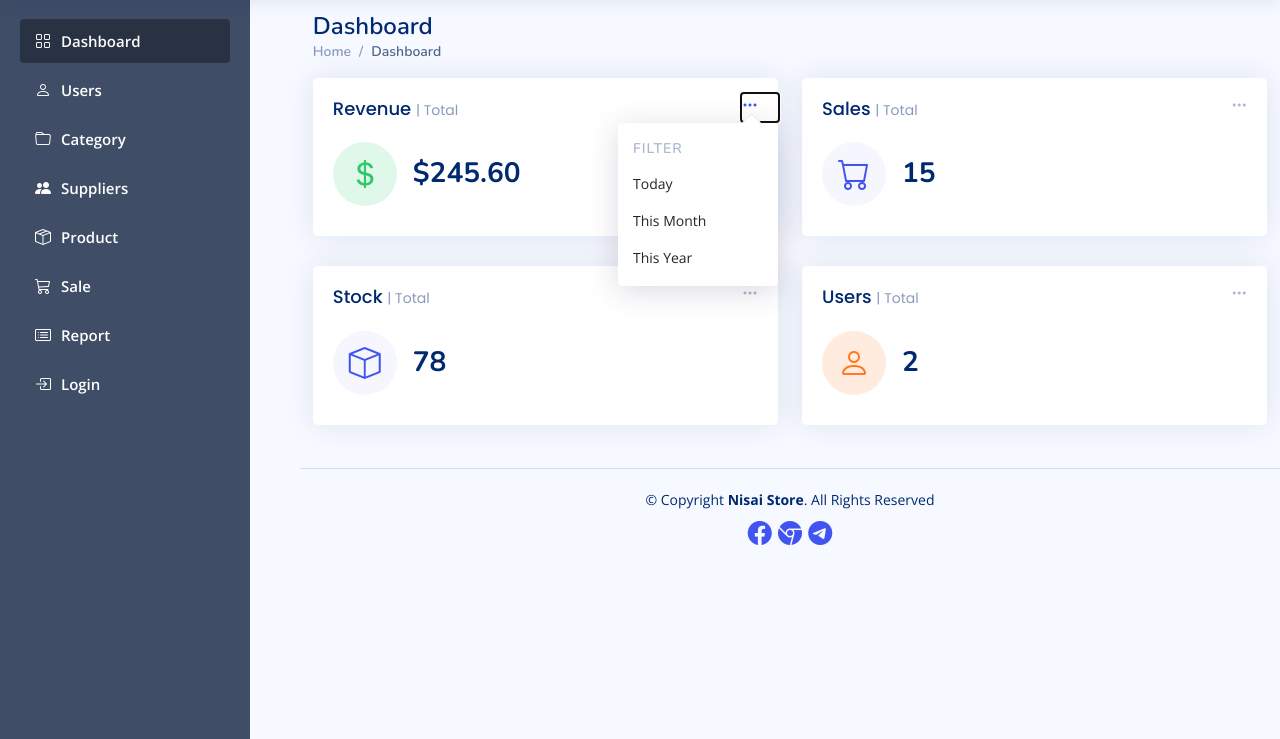
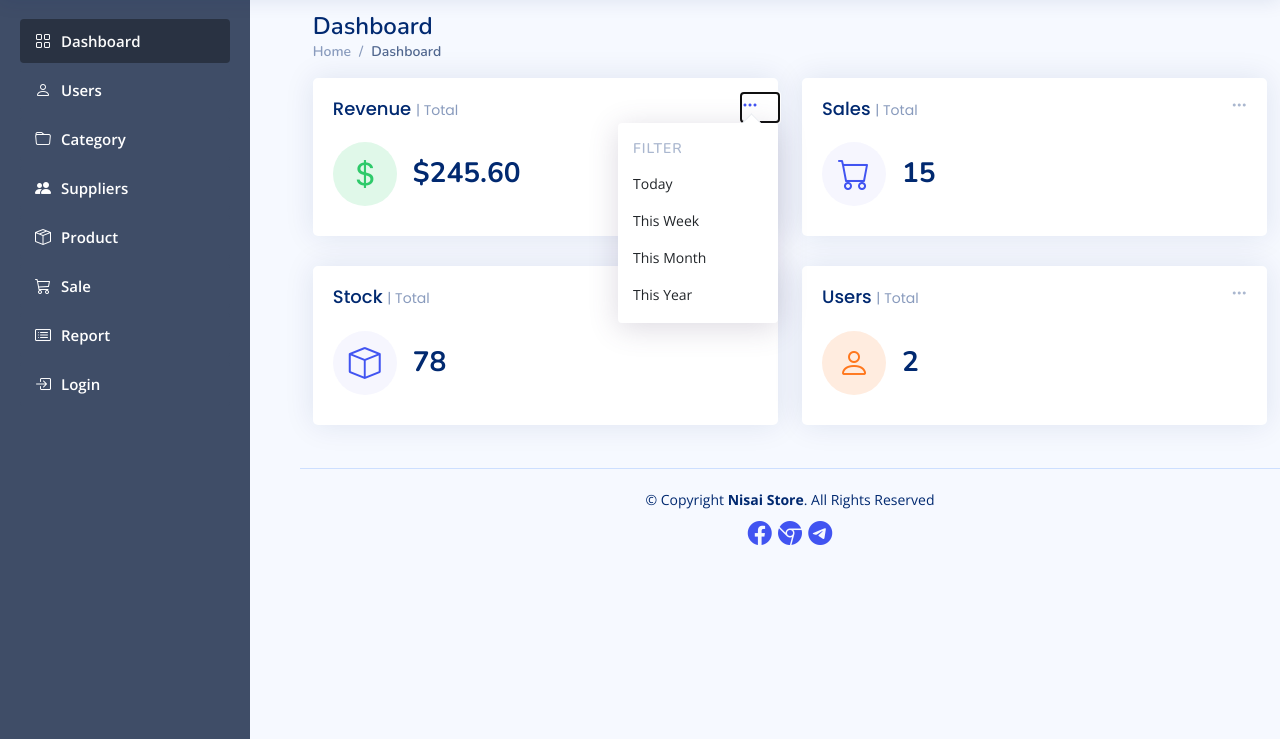
Before and after one commit to soknov6236/Web-Nisai-Store, a PHP site: page /admin/Backend/index.php in a window 1280 px wide, after a click that opens the changed part. Shown: the part 61-800 px from the top of the page. Run offline with PHP 8.4, Linux system fonts and the light colour scheme; the visitor is signed in with stand-in values (Sample User, id 1); data comes from the database, SQL or seed files in the repository; some libraries are stand-ins or nearby versions.

Commit message:
new update

```diff
--- a/admin/Backend/include/footer.php
+++ b/admin/Backend/include/footer.php
@@ -4,10 +4,12 @@
     &copy; Copyright <strong><span>Nisai Store</span></strong>. All Rights Reserved
   </div>
   <div class="credits">
-    <a href="https://web.facebook.com/profile.php?id=100076555193118/" target="_blank">
-      <i class="bi bi-facebook"></i></a>
-    <a href="#"><i class="bi bi-browser-chrome"></i></a>
-    <a href="#"><i class="bi bi-telegram"></i></a>
+    <div class="icon">
+      <a href="https://web.facebook.com/profile.php?id=100076555193118/" target="_blank">
+        <i class="bi bi-facebook"></i></a>
+      <a href="#"><i class="bi bi-browser-chrome"></i></a>
+      <a href="#"><i class="bi bi-telegram"></i></a>
+    </div>
   </div>
 </footer><!-- End Footer -->
 
--- a/admin/Backend/index.php
+++ b/admin/Backend/index.php
@@ -66,6 +66,7 @@ $total_stock = $row['total_stock'];
                     <h6>Filter</h6>
                   </li>
                   <li><a class="dropdown-item filter-revenue" href="#" data-filter="today">Today</a></li>
+                  <li><a class="dropdown-item filter-revenue" href="#" data-filter="week">This Week</a><li>
                   <li><a class="dropdown-item filter-revenue" href="#" data-filter="month">This Month</a></li>
                   <li><a class="dropdown-item filter-revenue" href="#" data-filter="year">This Year</a></li>
                 </ul>
```
